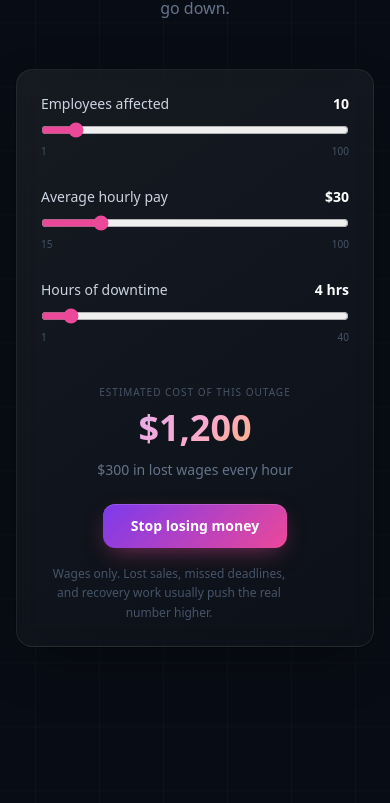
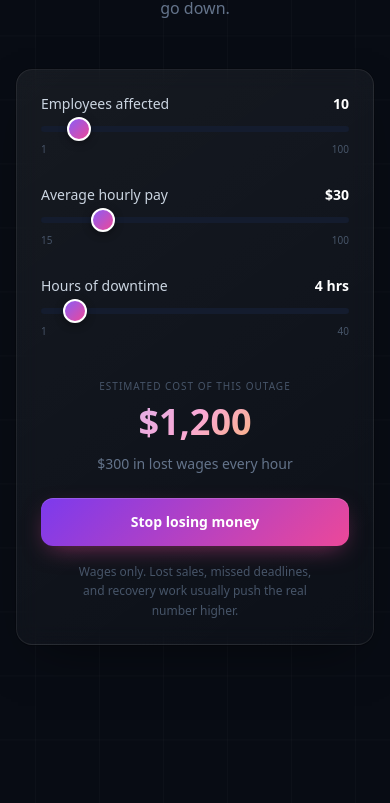
Before and after one commit to Crunchyward/AshPacket-Website, a Next.js app: page / in a window 390 px wide. Shown: the part 2975-3778 px from the top of the page. Built offline with nearby package versions, Linux system fonts and the light colour scheme; no server answers.

Commit message:
Mobile polish: input sizes, slider thumbs, touch targets, reduced motion

```diff
--- a/src/app/globals.css
+++ b/src/app/globals.css
@@ -208,3 +208,54 @@ body {
 .faq-item[open] {
   border-color: rgba(139, 92, 246, 0.35);
 }
+
+/* Brand-styled range sliders with touch-friendly thumbs */
+.slider-brand {
+  -webkit-appearance: none;
+  appearance: none;
+  height: 6px;
+  border-radius: 9999px;
+  background: var(--color-navy-800);
+  outline: none;
+}
+
+.slider-brand::-webkit-slider-thumb {
+  -webkit-appearance: none;
+  appearance: none;
+  height: 24px;
+  width: 24px;
+  border-radius: 50%;
+  background: linear-gradient(135deg, var(--color-brand-purple), var(--color-brand-pink));
+  border: 2px solid white;
+  box-shadow: 0 2px 8px rgba(0, 0, 0, 0.4);
+  cursor: pointer;
+}
+
+.slider-brand::-moz-range-thumb {
+  height: 24px;
+  width: 24px;
+  border-radius: 50%;
+  background: linear-gradient(135deg, var(--color-brand-purple), var(--color-brand-pink));
+  border: 2px solid white;
+  box-shadow: 0 2px 8px rgba(0, 0, 0, 0.4);
+  cursor: pointer;
+}
+
+.slider-brand:focus-visible {
+  box-shadow: 0 0 0 3px rgba(139, 92, 246, 0.4);
+}
+
+@media (prefers-reduced-motion: reduce) {
+  html {
+    scroll-behavior: auto;
+  }
+
+  .animate-fade-up,
+  .animate-fade-up-delay-1,
+  .animate-fade-up-delay-2,
+  .animate-fade-up-delay-3,
+  .animate-float,
+  .status-dot {
+    animation: none;
+  }
+}
--- a/src/components/contact-form.tsx
+++ b/src/components/contact-form.tsx
@@ -58,7 +58,7 @@ export function ContactForm() {
             type="text"
             required
             autoComplete="name"
-            className="w-full rounded-xl border border-white/10 bg-white/[0.04] px-4 py-3 text-sm text-white placeholder:text-navy-500 focus:border-brand-purple focus:outline-none focus:ring-1 focus:ring-brand-purple"
+            className="w-full rounded-xl border border-white/10 bg-white/[0.04] px-4 py-3 text-base text-white sm:text-sm placeholder:text-navy-500 focus:border-brand-purple focus:outline-none focus:ring-1 focus:ring-brand-purple"
             placeholder="Your name"
           />
         </div>
@@ -72,7 +72,7 @@ export function ContactForm() {
             type="email"
             required
             autoComplete="email"
-            className="w-full rounded-xl border border-white/10 bg-white/[0.04] px-4 py-3 text-sm text-white placeholder:text-navy-500 focus:border-brand-purple focus:outline-none focus:ring-1 focus:ring-brand-purple"
+            className="w-full rounded-xl border border-white/10 bg-white/[0.04] px-4 py-3 text-base text-white sm:text-sm placeholder:text-navy-500 focus:border-brand-purple focus:outline-none focus:ring-1 focus:ring-brand-purple"
             placeholder="you@company.com"
           />
         </div>
@@ -86,7 +86,7 @@ export function ContactForm() {
           name="message"
           required
           rows={5}
-          className="w-full resize-y rounded-xl border border-white/10 bg-white/[0.04] px-4 py-3 text-sm text-white placeholder:text-navy-500 focus:border-brand-purple focus:outline-none focus:ring-1 focus:ring-brand-purple"
+          className="w-full resize-y rounded-xl border border-white/10 bg-white/[0.04] px-4 py-3 text-base text-white sm:text-sm placeholder:text-navy-500 focus:border-brand-purple focus:outline-none focus:ring-1 focus:ring-brand-purple"
           placeholder="Tell us what's going on: an outage, a project, or ongoing support."
         />
       </div>
--- a/src/components/downtime-calculator.tsx
+++ b/src/components/downtime-calculator.tsx
@@ -38,7 +38,7 @@ function Slider({ id, label, value, min, max, step, display, onChange }: SliderP
         step={step}
         value={value}
         onChange={(event) => onChange(Number(event.target.value))}
-        className="mt-3 h-2 w-full cursor-pointer accent-brand-pink"
+        className="slider-brand mt-3 w-full cursor-pointer"
       />
       <div className="mt-1 flex justify-between font-mono text-[10px] text-navy-500">
         <span>{min}</span>
@@ -120,11 +120,11 @@ export function DowntimeCalculator() {
                 </p>
                 <a
                   href="#contact"
-                  className="btn-brand mt-6 inline-block rounded-xl px-7 py-3 text-sm font-semibold text-white"
+                  className="btn-brand mt-6 inline-block w-full rounded-xl px-7 py-3.5 text-sm font-semibold text-white sm:w-auto sm:py-3"
                 >
                   Stop losing money
                 </a>
-                <p className="mt-4 max-w-[16rem] text-xs leading-relaxed text-navy-500 lg:mx-auto">
+                <p className="mx-auto mt-4 max-w-[16rem] text-xs leading-relaxed text-navy-500">
                   Wages only. Lost sales, missed deadlines, and recovery work
                   usually push the real number higher.
                 </p>
--- a/src/components/header.tsx
+++ b/src/components/header.tsx
@@ -89,7 +89,7 @@ export function Header() {
 
         <button
           type="button"
-          className="flex h-10 w-10 items-center justify-center rounded-xl border border-white/8 bg-white/5 text-navy-200 transition-colors hover:bg-white/10 hover:text-white md:hidden"
+          className="flex h-11 w-11 items-center justify-center rounded-xl border border-white/8 bg-white/5 text-navy-200 transition-colors hover:bg-white/10 hover:text-white md:hidden"
           aria-expanded={open}
           aria-controls="mobile-nav"
           aria-label={open ? "Close menu" : "Open menu"}
```
